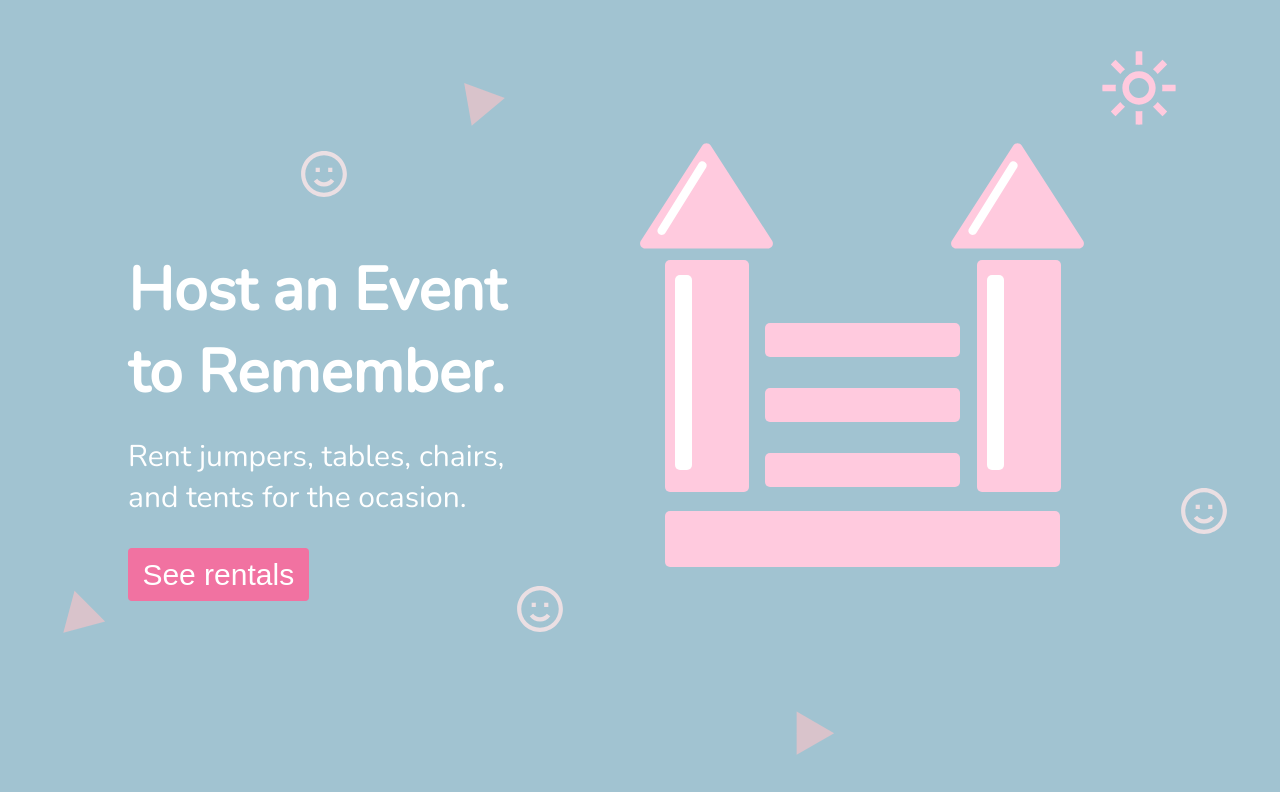
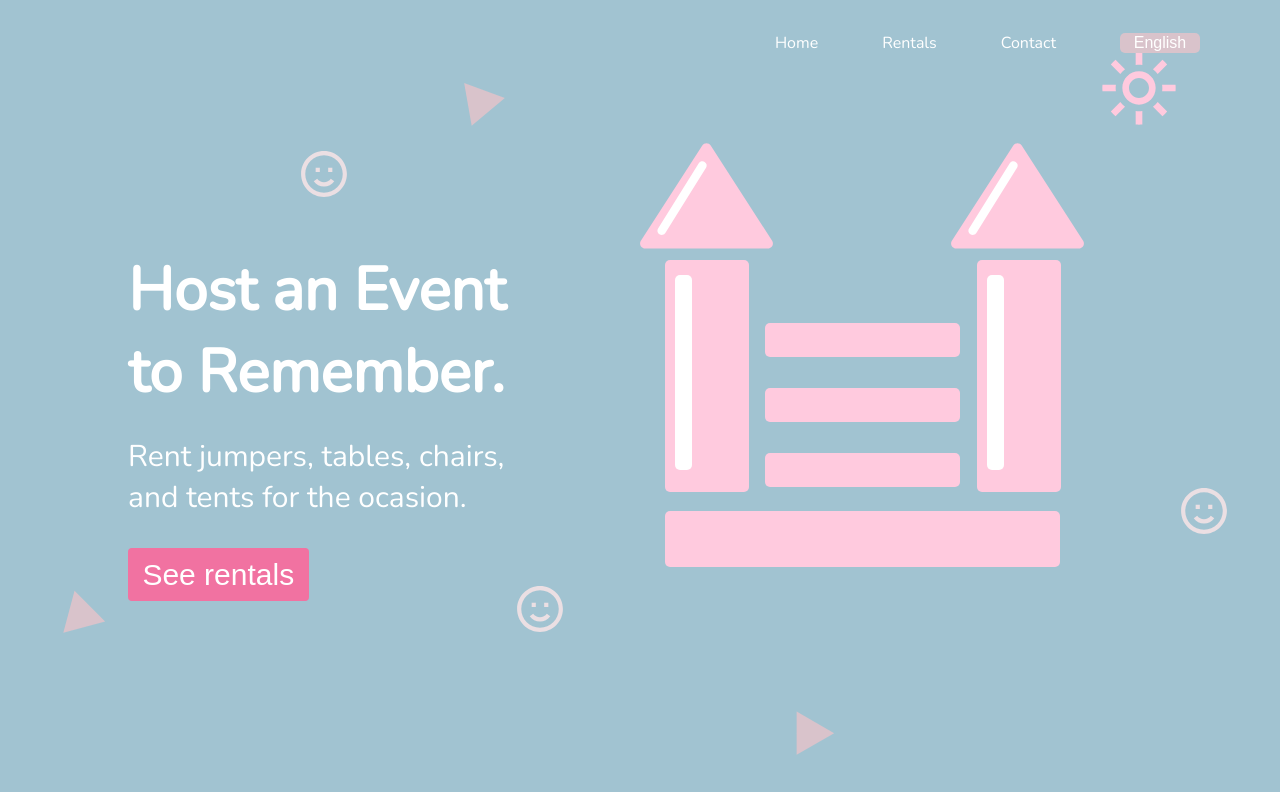
Before and after one commit to alopez96/brendas-react, a React (Create React App) app: page / in a window 1280 px wide. Shown: the top 792 px of the page. Built offline with nearby package versions, Linux system fonts and the light colour scheme.

Commit message:
nav design done

```diff
--- a/src/App.css
+++ b/src/App.css
@@ -43,3 +43,14 @@
 .hero-jumpie{
     margin-top: 3rem;
 }
+
+
+.lang-btn{
+    width: 5rem;
+    background-color: #D9C3CB;
+    border: none;
+    font-family: 'nunito' sans-serif;
+    color: #fff;
+    font-size: 1rem;
+    border-radius: 5px;
+}
--- a/src/App.js
+++ b/src/App.js
@@ -1,7 +1,7 @@
 import React from 'react';
 import './App.css';
 
-import Hero from './components/Hero';
+import Hero from './components/hero/Hero';
 
 function App() {
   return (
--- a/src/components/Cta.js
+++ b/src/components/hero/Cta.js
@@ -1,5 +1,5 @@
 import React from 'react';
-import './../App.css';
+import './../../App.css';
 
 function Cta () {
 
--- a/src/components/Hero.js
+++ b/src/components/hero/Hero.js
@@ -1,7 +1,8 @@
 import React from 'react';
-import './../App.css';
+import './../../App.css';
+import jumpie from './../../svg/jumpie.svg';
 import Cta from './Cta';
-import jumpie from './../svg/jumpie.svg';
+import Nav from './Nav';
 
 function Hero() {
 
@@ -10,6 +11,7 @@ function Hero() {
 
     return (
       <div className='hero'>
+        <Nav/>
         <div className='hero-text'>
           <h2>{header}</h2>
           <p>{subHeader}</p>
--- /dev/null
+++ b/src/components/hero/LangButton.js
@@ -0,0 +1,25 @@
+import React, {useState} from 'react';
+import './../../App.css';
+
+function LangButton () {
+
+    const [isengl, setisEngl] = useState(true);
+    const [lang, setLang] = useState('English');
+
+    const toggleLang = (isengl) => {
+        if(isengl){
+            setLang('English')
+            setisEngl(false)
+        }
+        else if(!isengl){
+            setLang('Spanish')
+            setisEngl(true)
+        }
+    }
+
+    return(
+        <button className='lang-btn' onClick={()=>toggleLang(isengl)}>{lang}</button>
+    )
+}
+
+export default LangButton;
--- /dev/null
+++ b/src/components/hero/Nav.js
@@ -0,0 +1,37 @@
+import React, { useState } from 'react';
+import LangButton from './LangButton';
+
+function Nav () {
+
+    return (
+      <div>
+          <ul style={listStyle}>
+              <li style={listItem}>Home</li>
+              <li style={listItem}>Rentals</li>
+              <li style={listItem}>Contact</li>
+              <li style={listItem}>
+                <LangButton/>
+            </li>
+          </ul>
+      </div>
+    );
+}
+
+const listStyle = {
+    display: 'inline',
+    position: 'fixed',
+    top: '1rem',
+    right: '3rem'
+};
+
+const listItem = {
+    display: 'inline',
+    marginLeft: '2rem',
+    marginRight: '2rem',
+    fontFamily: 'Nunito',
+    fontWeight: '500',
+    color: '#fff'
+};
+
+
+export default Nav;
```
